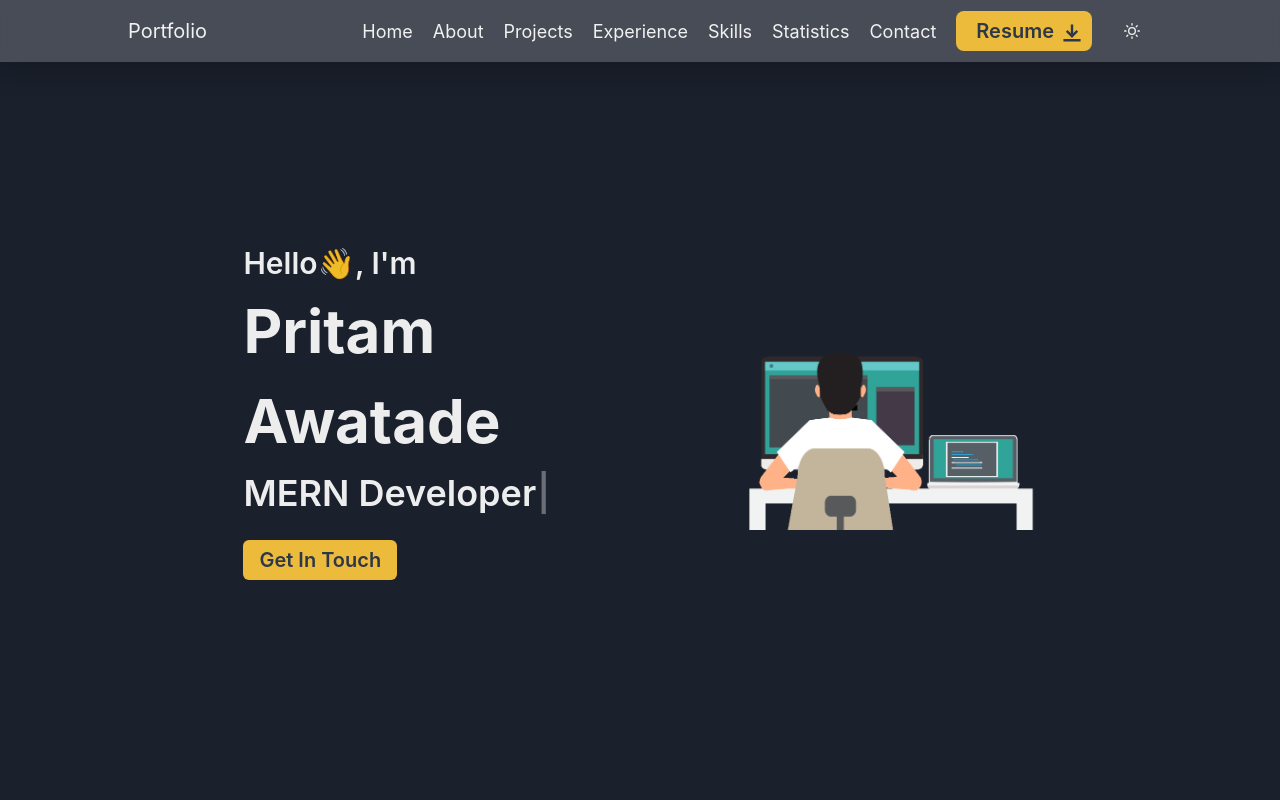
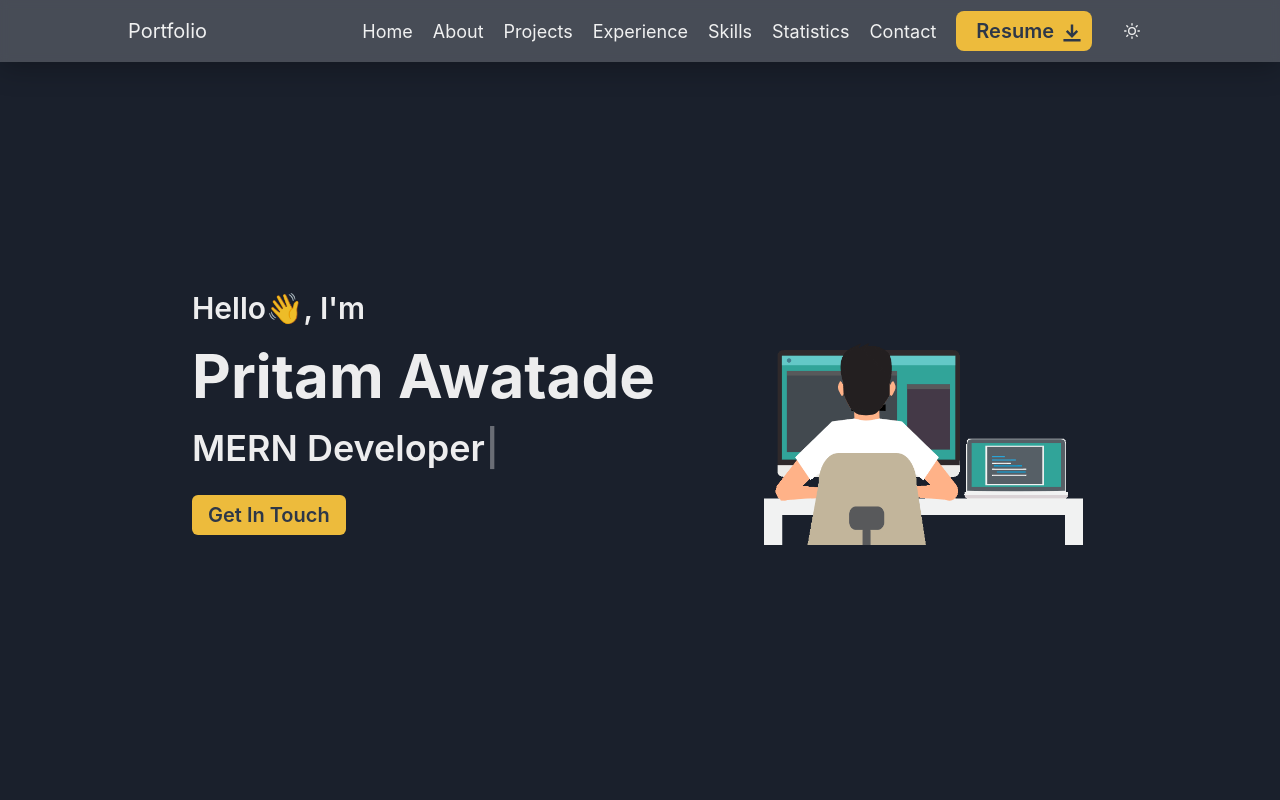
Before and after one commit to AwatadePritam/AwatadePritam.github.io, a React (Vite) app: page / in a window 1280 px wide. Shown: the top 800 px of the page. Built offline with nearby package versions, Linux system fonts and the light colour scheme.

Commit message:
portfolio completed

```diff
--- a/src/App.css
+++ b/src/App.css
@@ -13,4 +13,8 @@ backdrop-filter: blur(5px);
  }
  .section{
   padding-top: 50px;
+  width: 100%;
+  display: flex;
+  justify-content: center;
+  align-items: center;
  }
--- a/src/App.jsx
+++ b/src/App.jsx
@@ -44,6 +44,7 @@ function App() {
       <Box   className='section' id="contact" w={'100%'}>
         <ContactSection />
       </Box>
+      <Footer/>
     </Flex>
   );
 }
--- a/src/components/ContactSection.jsx
+++ b/src/components/ContactSection.jsx
@@ -56,12 +56,12 @@ const ContactSection = () => {
   };
 
   return (
-    <Flex id="contact-me" py={10} px={5} mx="auto" w={"100%"} justifyContent={"center"} alignItems={"center"} direction={"column"} p={"10px"}>
+    <Flex id="contact-me"   mx="auto" w={"100%"} padding={'30px 0px'} justifyContent={"center"} alignItems={"center"} direction={"column"} p={"10px"}>
       <Heading as="h2" size="xl" mb={6} textAlign="center">
         Contact Me
       </Heading>
 
-      <Flex w={["90%", "90%", "90%", "80%"]} gap={'30px'} alignItems={"center"} justifyContent={"center"}>
+      <Flex w={["90%", "90%", "90%", "80%"]} gap={'30px'} alignItems={"center"} justifyContent={"center"}  padding={'30px 0px'}>
         {!emailSent ? (
           <Flex as="form" w={["100%", "100%", "100%", "50%"]} onSubmit={handleSubmit} shadow="md" borderWidth="1px" borderRadius="md" textAlign="center" _hover={{ boxShadow: 'lg' }} padding={"20px"}>
             <Stack spacing={5} w={'100%'}>
```
